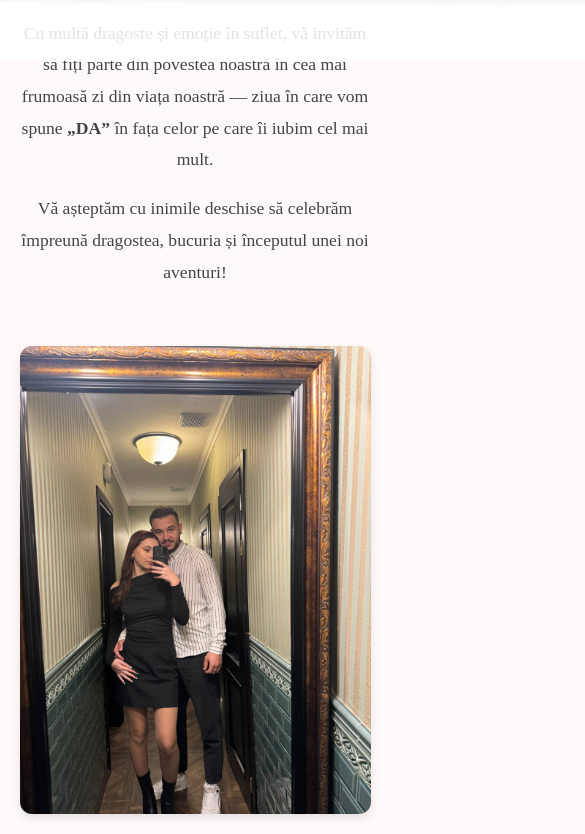
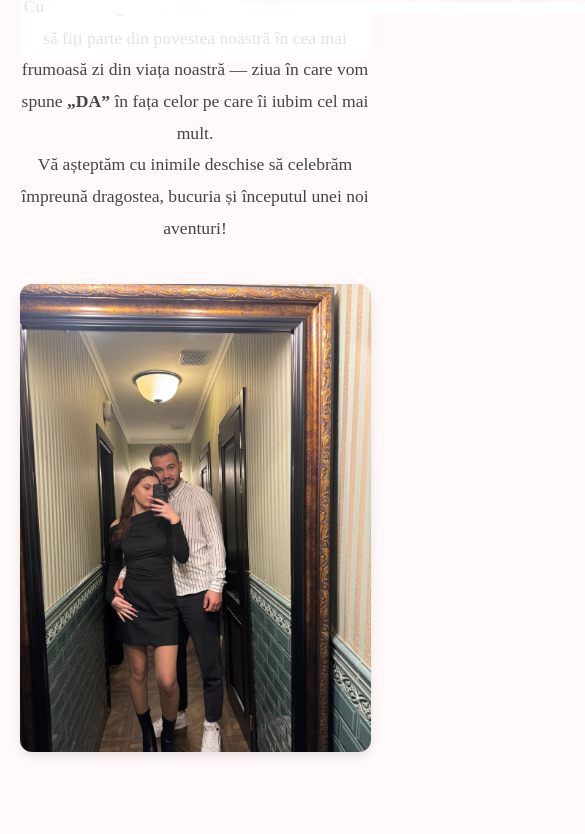
Before and after one commit to ciobanuanastasia14-coder/Anastasia-Victor, a plain HTML site: page index.html in a window 390 px wide. Shown: the part 725-1559 px from the top of the page, 585 px wide, since content can reach past the window. Drawn offline with Linux system fonts and the light colour scheme.

Commit message:
Update style.css

```diff
--- a/style.css
+++ b/style.css
@@ -1,12 +1,18 @@
+/* 🔹 RESET DE BAZĂ 🔹 */
+* {
+  margin: 0;
+  padding: 0;
+  box-sizing: border-box;
+}
+
 body {
-  margin: 0;
   font-family: "Cormorant Garamond", serif;
   background-color: #fffaf9;
   color: #444;
   line-height: 1.6;
 }
 
-/* HERO */
+/* 🔹 HERO 🔹 */
 .hero {
   background-image: url('hero.jpg');
   background-position: center;
@@ -23,6 +29,7 @@ body {
   padding: 40px 30px;
   border-radius: 12px;
   text-align: center;
+  max-width: 90%;
   opacity: 0;
   animation: fadeIn 1.5s forwards;
 }
@@ -43,19 +50,19 @@ body {
   color: #555;
 }
 
-/* SECTIUNI CU TEXT SI POZA */
+/* 🔹 SECTIUNI TEXT + POZA 🔹 */
 section {
   display: flex;
+  flex-wrap: wrap;
   align-items: center;
-  justify-content: space-between;
+  justify-content: center;
   gap: 40px;
   padding: 80px 10%;
-  flex-wrap: wrap;
 }
 
-.text {
-  flex: 1;
-  min-width: 250px;
+.text, .photo {
+  flex: 1 1 300px;
+  text-align: left;
 }
 
 .text h2 {
@@ -67,11 +74,6 @@ section {
 .text p {
   font-size: 1.1rem;
   line-height: 1.8;
-}
-
-.photo {
-  flex: 1;
-  text-align: center;
 }
 
 .photo img {
@@ -86,7 +88,7 @@ section {
   transform: scale(1.03);
 }
 
-/* GALERIE */
+/* 🔹 GALERIE 🔹 */
 .gallery {
   text-align: center;
   background-color: #f9f1f3;
@@ -117,7 +119,7 @@ section {
   cursor: pointer;
 }
 
-/* CONFIRMARE */
+/* 🔹 CONFIRMARE 🔹 */
 .confirm {
   text-align: center;
   padding: 80px 10%;
@@ -151,7 +153,7 @@ section {
   box-shadow: 0 4px 15px rgba(0,0,0,0.2);
 }
 
-/* FOOTER */
+/* 🔹 FOOTER 🔹 */
 footer {
   background-color: #f4e3e7;
   text-align: center;
@@ -162,58 +164,28 @@ footer {
 
 /* 🔹 RESPONSIVITATE 🔹 */
 @media (max-width: 1024px) {
-  .hero {
-    height: 80vh;
-  }
-
-  .overlay h1 {
-    font-size: 2.5rem;
-  }
-
-  section {
-    padding: 60px 8%;
-  }
-
-  .photo img {
-    max-width: 100%;
-  }
+  .hero { height: 80vh; }
+  .overlay h1 { font-size: 2.5rem; }
+  section { padding: 60px 8%; }
 }
 
 @media (max-width: 768px) {
-  .hero {
-    height: 70vh;
-  }
-
-  .overlay h1 {
-    font-size: 2rem;
-  }
-
-  .overlay .subtitle {
-    font-size: 1.1rem;
-  }
+  .hero { height: 70vh; }
+  .overlay h1 { font-size: 2rem; }
+  .overlay .subtitle { font-size: 1.1rem; }
 
   section {
     flex-direction: column;
+    text-align: center;
     padding: 50px 5%;
-    text-align: center;
   }
 
-  .grid {
-    grid-template-columns: 1fr;
-  }
+  .text, .photo { text-align: center; }
+  .grid { grid-template-columns: 1fr; }
 }
 
 @media (max-width: 480px) {
-  .overlay h1 {
-    font-size: 1.7rem;
-  }
-
-  .overlay .subtitle {
-    font-size: 1rem;
-  }
-
-  .btn {
-    padding: 10px 20px;
-    font-size: 0.9rem;
-  }
+  .overlay h1 { font-size: 1.7rem; }
+  .overlay .subtitle { font-size: 1rem; }
+  .btn { padding: 10px 20px; font-size: 0.9rem; }
 }
```
